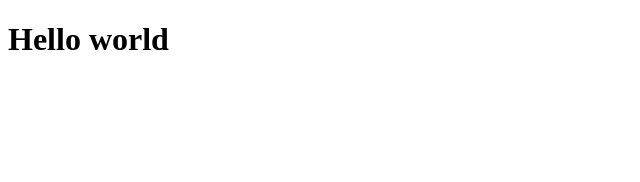
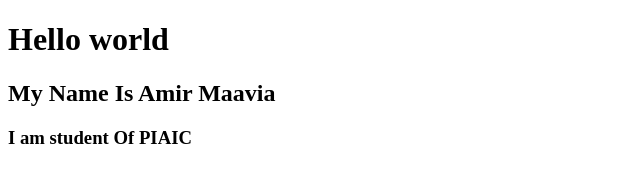
Before and after one commit to amirmaavia/Demo1, a plain HTML site: page index.html in a window 1280 px wide. Shown: the whole page, without its empty margins (0-640 px from the left). Drawn offline with Linux system fonts and the light colour scheme.

Commit message:
Update index.html

```diff
--- a/index.html
+++ b/index.html
@@ -7,5 +7,7 @@
 </head>
 <body>
     <h1>Hello world</h1>
+    <h2>My Name Is Amir Maavia</h2>
+    <h3>I am student Of PIAIC</h3>
 </body>
 </html>
```
